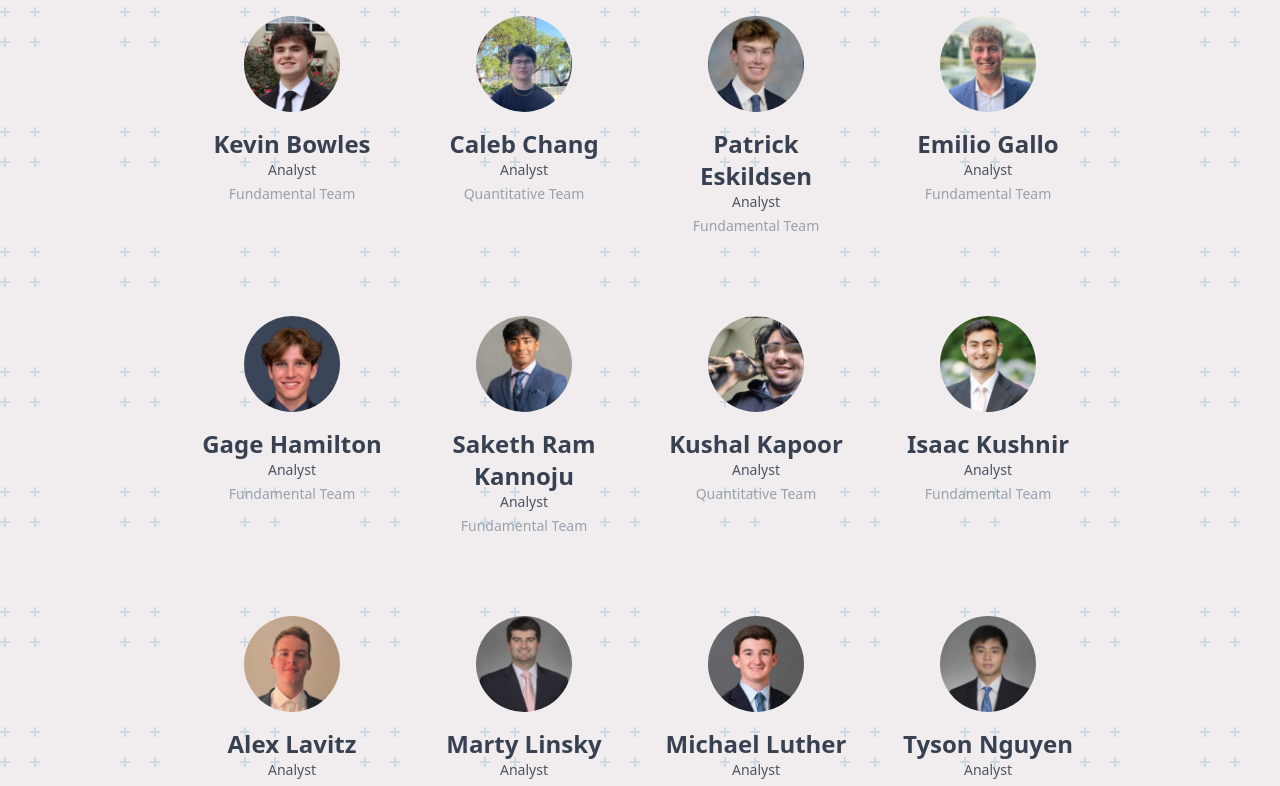
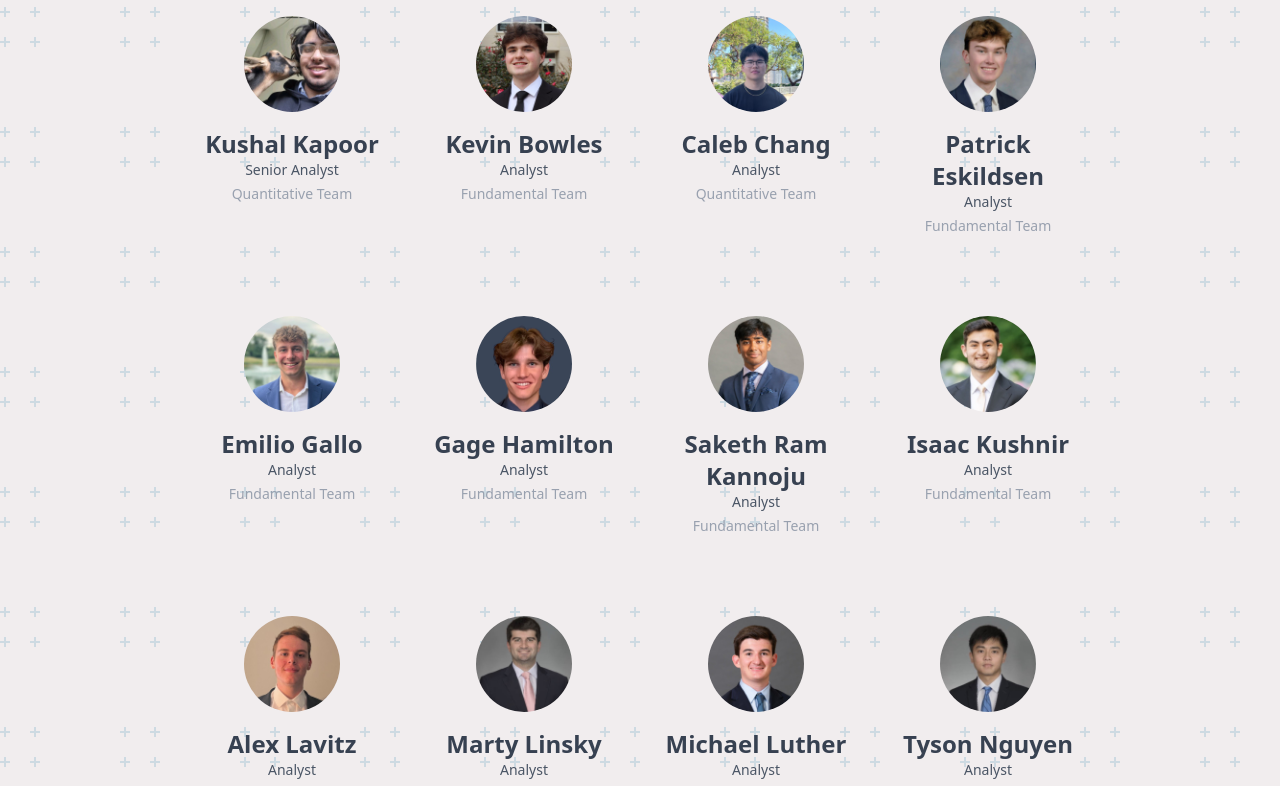
Before and after one commit to apexfund/apex-website, a React (Vite) app: page /meet-the-team in a window 1280 px wide. Shown: the part 953-1739 px from the top of the page. Built offline with nearby package versions, Linux system fonts and the light colour scheme.

Commit message:
placements update

```diff
--- a/src/pages/meet-the-team.tsx
+++ b/src/pages/meet-the-team.tsx
@@ -62,6 +62,13 @@ const MeetTheTeam = () => {
       linkedIn: 'https://www.linkedin.com/in/nirav-koley/'
     },
     {
+      name: "Kushal Kapoor",
+      role: "Senior Analyst",
+      team: "Quantitative Team",
+      imageUrl: kushal_kapoor,
+      linkedIn: 'https://www.linkedin.com/in/kushalkapoor25/'
+    },
+    {
       name: "Caleb Chang",
       role: "Analyst",
       team: "Quantitative Team",
@@ -88,13 +95,6 @@ const MeetTheTeam = () => {
       team: "Quantitative Team",
       imageUrl: krishi_cherukupalli,
       linkedIn: 'https://www.linkedin.com/in/krishi-cherukupalli/'
-    },
-    {
-      name: "Kushal Kapoor",
-      role: "Analyst",
-      team: "Quantitative Team",
-      imageUrl: kushal_kapoor,
-      linkedIn: 'https://www.linkedin.com/in/kushalkapoor25/'
     },
     {
       name: "Narain Sriam",
```
Also changed, not shown: src/assets/companies.png.
